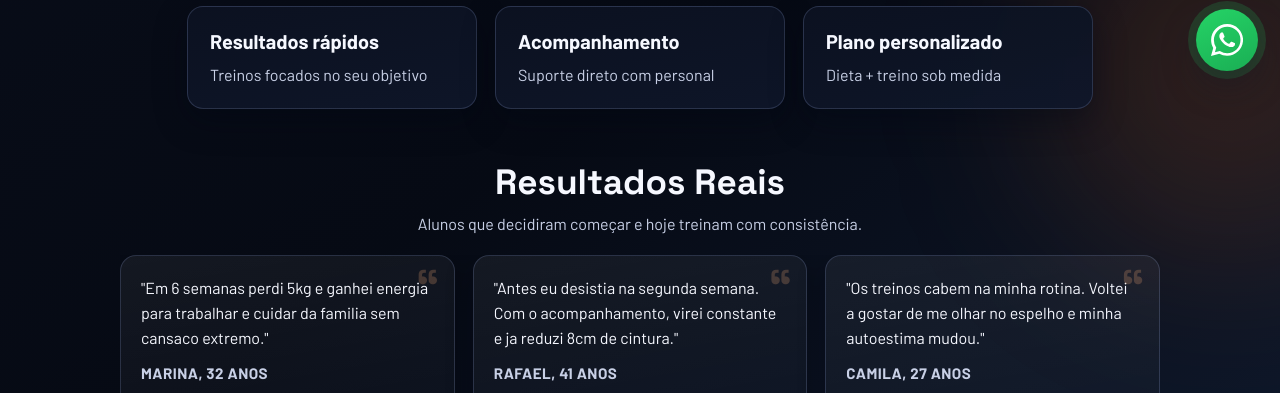
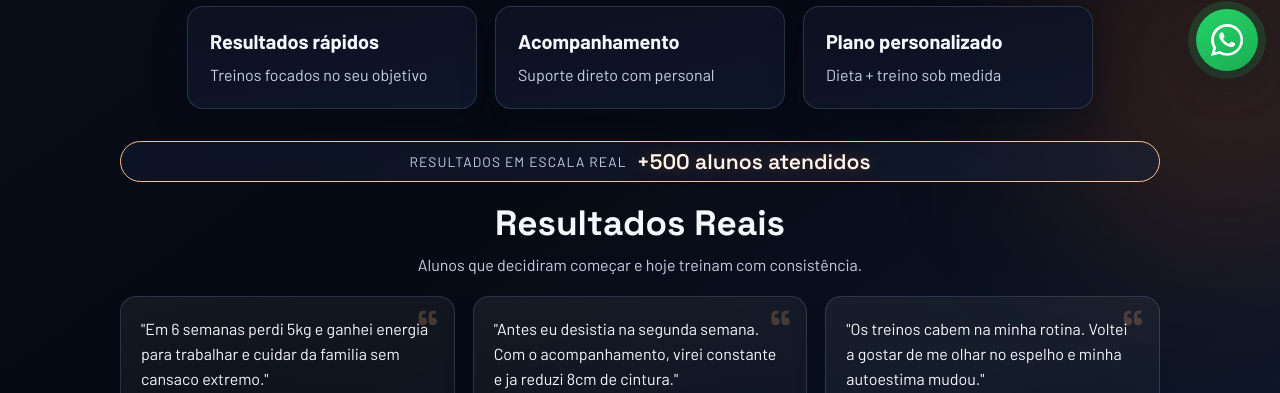
Before and after one commit to danilwayne/AcademiaPersonal, a plain HTML site: page index.html in a window 1280 px wide. Shown: the part 707-1100 px from the top of the page. Drawn offline with Linux system fonts and the light colour scheme.

Commit message:
fix: depoimentos
Co-authored-by: Copilot <copilot@github.com>

```diff
--- a/depoimentos.json
+++ b/depoimentos.json
@@ -1,4 +1,9 @@
-[
+{
+    "provaSocial": {
+        "alunosAtendidos": "+500",
+        "descricao": "alunos atendidos"
+    },
+    "depoimentos": [
         {
             "texto": "Em 6 semanas perdi 5kg e ganhei energia para trabalhar e cuidar da familia sem cansaco extremo.",
             "autor": "Marina, 32 anos"
@@ -24,3 +29,4 @@
             "autor": "Rodrigo, 44 anos"
         }
     ]
+}
--- a/index.html
+++ b/index.html
@@ -35,7 +35,7 @@
         <h2>Transforme seu corpo em 30 dias</h2>
 
         <h3>Mesmo sem tempo pra treinar</h3>
-        <p>Primeira aula grátis. Vagas limitadas.</p>
+        <p>Primeira aula grátis. Vagas limitadas para novos alunos essa semana.</p>
 
         <a id="cta-whatsapp" class="botao" href="https://wa.me/5561986527228" target="_blank"
             rel="noopener noreferrer">Quero começar agora</a>
@@ -60,6 +60,11 @@
                 <p>Dieta + treino sob medida</p>
             </div>
         </div>
+    </section>
+
+    <section class="prova-social reveal" aria-label="Prova social">
+        <p class="prova-social-kicker">Resultados em escala real</p>
+        <p id="prova-social-texto" class="prova-social-texto">+500 alunos atendidos</p>
     </section>
 
     <section class="depoimentos reveal">
--- a/script.js
+++ b/script.js
@@ -6,6 +6,7 @@ const depoimentosWrapper = depoimentosLista ? depoimentosLista.parentElement : n
 const botaoDepAnterior = document.getElementById("dep-prev");
 const botaoDepProximo = document.getElementById("dep-next");
 const ctaWhatsapp = document.getElementById("cta-whatsapp");
+const provaSocialTexto = document.getElementById("prova-social-texto");
 let whatsappFloatRoot = document.getElementById("whatsapp-float-root");
 
 /*
@@ -85,6 +86,11 @@ const fallbackDepoimentos = [
         autor: "Rodrigo, 44 anos"
     }
 ];
+
+const fallbackProvaSocial = {
+    alunosAtendidos: "+50",
+    descricao: "alunos atendidos"
+};
 
 const fallbackWhatsappConfig = {
     numero: "5561986527228",
@@ -610,7 +616,19 @@ function ativarReveal() {
     });
 }
 
+function atualizarProvaSocial(config) {
+    if (!provaSocialTexto) {
+        return;
+    }
+
+    const alunos = String(config?.alunosAtendidos || fallbackProvaSocial.alunosAtendidos).trim();
+    const descricao = String(config?.descricao || fallbackProvaSocial.descricao).trim();
+    provaSocialTexto.textContent = `${alunos} ${descricao}`.trim();
+}
+
 async function carregarDepoimentos() {
+    let provaSocial = fallbackProvaSocial;
+
     try {
         const resposta = await fetch("./depoimentos.json", { cache: "no-store" });
         if (!resposta.ok) {
@@ -618,10 +636,22 @@ async function carregarDepoimentos() {
         }
 
         const dados = await resposta.json();
-        todosDepoimentos = Array.isArray(dados) && dados.length > 0 ? dados : fallbackDepoimentos;
+
+        if (Array.isArray(dados)) {
+            todosDepoimentos = dados.length > 0 ? dados : fallbackDepoimentos;
+        } else {
+            const lista = Array.isArray(dados?.depoimentos) ? dados.depoimentos : [];
+            todosDepoimentos = lista.length > 0 ? lista : fallbackDepoimentos;
+            provaSocial = {
+                ...fallbackProvaSocial,
+                ...(dados?.provaSocial || {})
+            };
+        }
     } catch (error) {
         todosDepoimentos = fallbackDepoimentos;
+        provaSocial = fallbackProvaSocial;
     } finally {
+        atualizarProvaSocial(provaSocial);
         renderizarPaginaAtualDepoimentos();
         prepararControlesDepoimentos();
         prepararDragDepoimentos();
--- a/style.css
+++ b/style.css
@@ -253,6 +253,37 @@ header p {
     margin: 10px 0 0;
     color: var(--text-soft);
     line-height: 1.45;
+}
+
+.prova-social {
+    width: min(1040px, calc(100% - 32px));
+    margin: 0 auto;
+    padding: 6px 18px;
+    border-radius: 999px;
+    border: 1px solid color-mix(in srgb, var(--accent) 45%, #ffffff 55%);
+    background: linear-gradient(130deg, rgba(15, 23, 42, 0.72), rgba(24, 34, 56, 0.52));
+    display: flex;
+    align-items: center;
+    justify-content: center;
+    gap: 10px;
+    flex-wrap: wrap;
+    text-align: center;
+}
+
+.prova-social-kicker {
+    margin: 0;
+    color: var(--text-soft);
+    font-size: 0.86rem;
+    text-transform: uppercase;
+    letter-spacing: 0.08em;
+}
+
+.prova-social-texto {
+    margin: 0;
+    font-family: "Space Grotesk", sans-serif;
+    font-size: clamp(1.04rem, 2.2vw, 1.32rem);
+    color: #fff5eb;
+    text-shadow: 0 0 18px color-mix(in srgb, var(--accent) 35%, transparent 65%);
 }
 
 .depoimentos {
```
Lines whose indentation alone changed are shown as unchanged.
